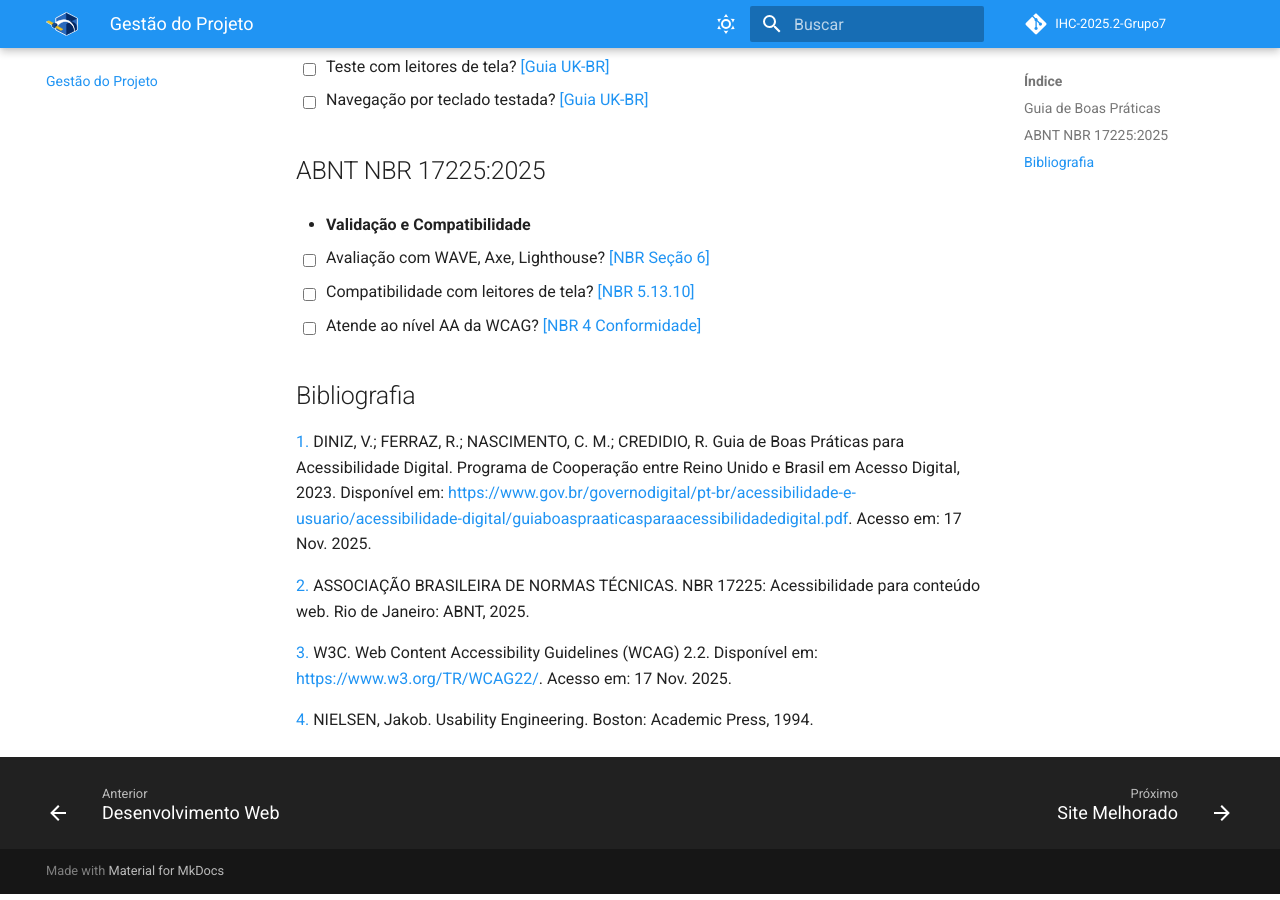
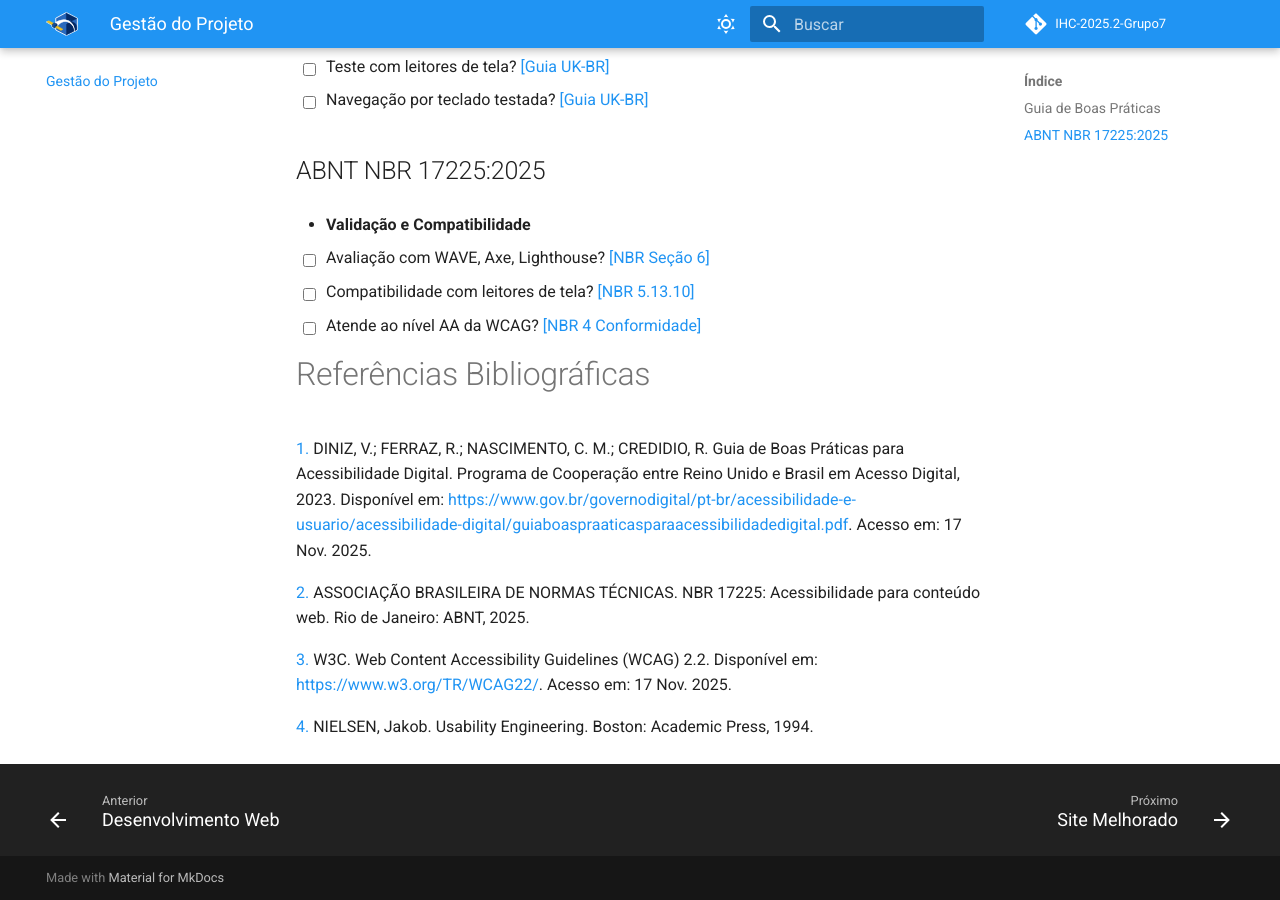
Before and after one commit to UnB-IHC/IHC-2025.2-Grupo7, an MkDocs documentation site: the page built from docs/projeto/gestaodeprojetos.md, in a window 1280 px wide and 900 px high, scrolled down 897 px. Built offline with MkDocs 1.6.1 and Material for MkDocs 9.7.7, drawn with Linux system fonts in a browser that asks for light colours; comment, search, counter and statistics services are not loaded.

Commit message:
Atualizando

```diff
--- a/docs/projeto/gestaodeprojetos.md
+++ b/docs/projeto/gestaodeprojetos.md
@@ -23,7 +23,8 @@ Este guia estabelece os parâmetros de governança necessários para garantir a
 - [ ] Compatibilidade com leitores de tela? [[NBR 5.13.10]](https://mwpt.com.br/wp-content/uploads/2025/04/ABNT-NBR-17225-Acessibilidade-Digital.pdf)
 - [ ] Atende ao nível AA da WCAG? [[NBR 4 Conformidade]](https://mwpt.com.br/wp-content/uploads/2025/04/ABNT-NBR-17225-Acessibilidade-Digital.pdf)
 
-## Bibliografia
+
+# Referências Bibliográficas
 
 <a id="FRM1" href="#anchor_1">1.</a> DINIZ, V.; FERRAZ, R.; NASCIMENTO, C. M.; CREDIDIO, R. Guia de Boas Práticas para Acessibilidade Digital. Programa de Cooperação entre Reino Unido e Brasil em Acesso Digital, 2023. Disponível em: [https://www.gov.br/governodigital/pt-br/acessibilidade-e-usuario/acessibilidade-digital/guiaboaspraaticasparaacessibilidadedigital.pdf](https://www.gov.br/governodigital/pt-br/acessibilidade-e-usuario/acessibilidade-digital/guiaboaspraaticasparaacessibilidadedigital.pdf). Acesso em: 17 Nov. 2025.
 
```
